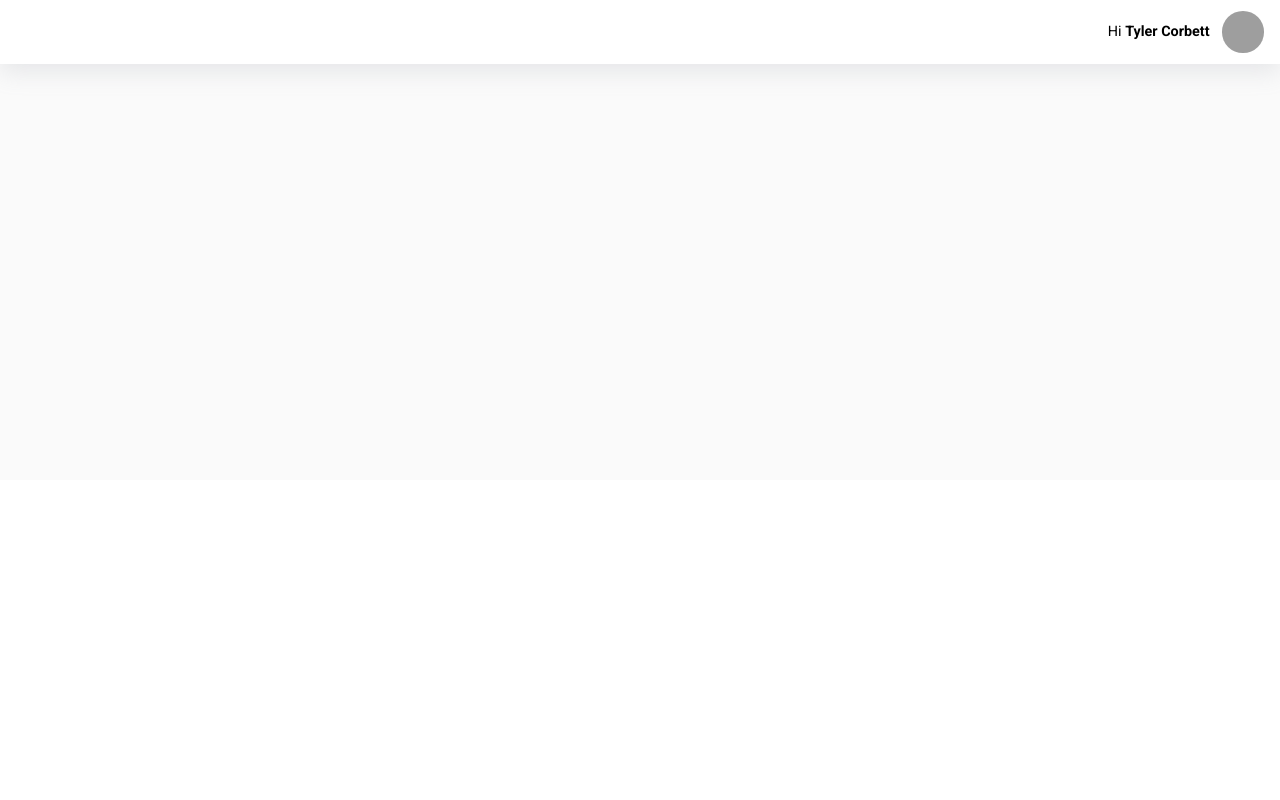
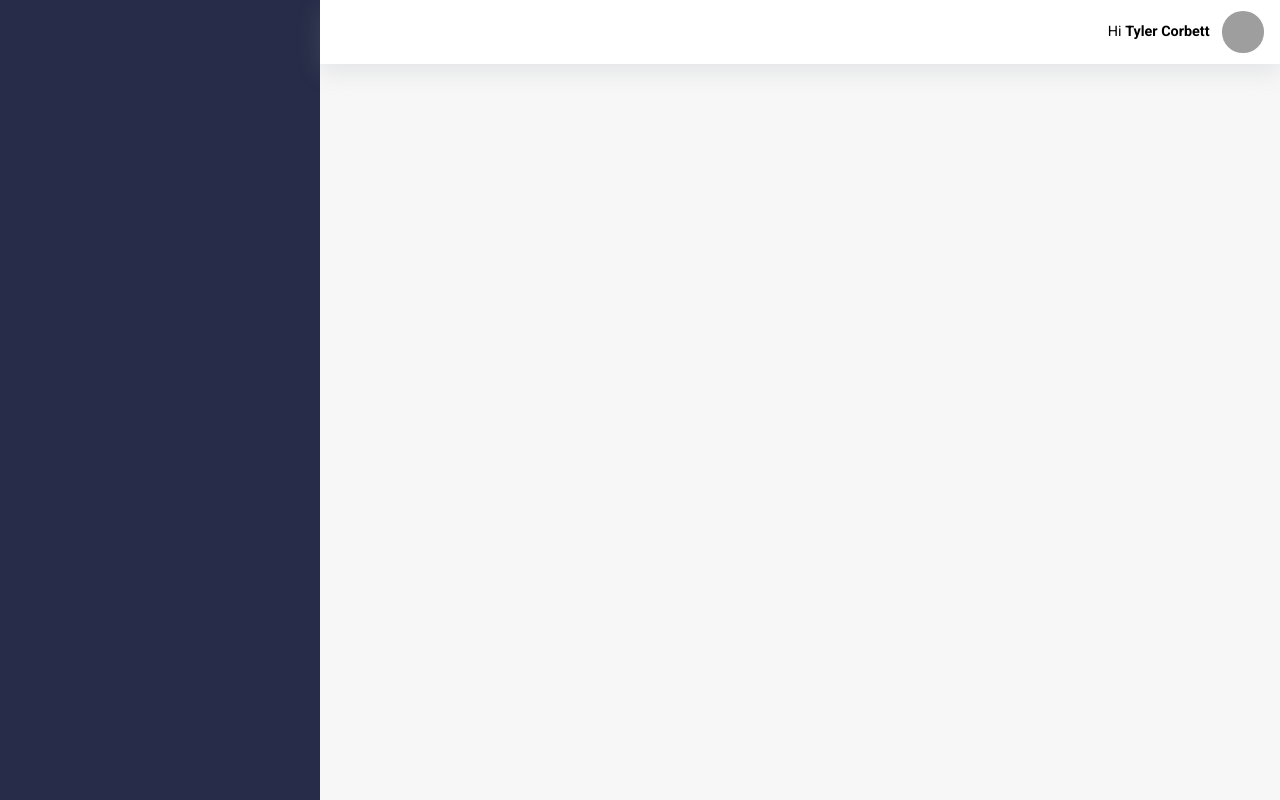
Before and after one commit to tylercorbett/bidsight, a React (Create React App) app: page / in a window 1280 px wide. Built offline with nearby package versions, Linux system fonts and the light colour scheme; grey boxes are pictures that could not be loaded.

Commit message:
left nav started

```diff
--- a/src/components/App/App.css
+++ b/src/components/App/App.css
@@ -1,7 +1,9 @@
 .App {
   text-align: center;
-  background: #FAFAFA;
-  height: 30rem;
+  background: #F7F7F7;
+  min-height: 100vh;
+  display: grid;
+  grid-template-columns: 20rem 1fr;
 }
 
 header {
--- a/src/components/App/App.tsx
+++ b/src/components/App/App.tsx
@@ -1,9 +1,12 @@
 import React from 'react';
+import SideNav from '../SideNav/SideNav';
 import './App.css';
 
 const App = () => {
   return (
     <div className="App">
+      <SideNav />
+      <section>
         <header>
           <p>
             Hi <strong>Tyler Corbett</strong>
@@ -15,6 +18,7 @@ const App = () => {
             />
           </div>
         </header>
+      </section>
     </div>
   );
 }
--- /dev/null
+++ b/src/components/SideNav/SideNav.css
@@ -0,0 +1,5 @@
+.SideNav {
+  background-color: #272C48;
+  color: white;
+  padding: 1rem 1.5rem;
+}
--- /dev/null
+++ b/src/components/SideNav/SideNav.tsx
@@ -0,0 +1,12 @@
+import React from 'react';
+import './SideNav.css';
+
+const SideNav = () => {
+  return (
+    <nav className="SideNav">
+
+    </nav>
+  );
+}
+
+export default SideNav;
```
Lines whose indentation alone changed are shown as unchanged.
